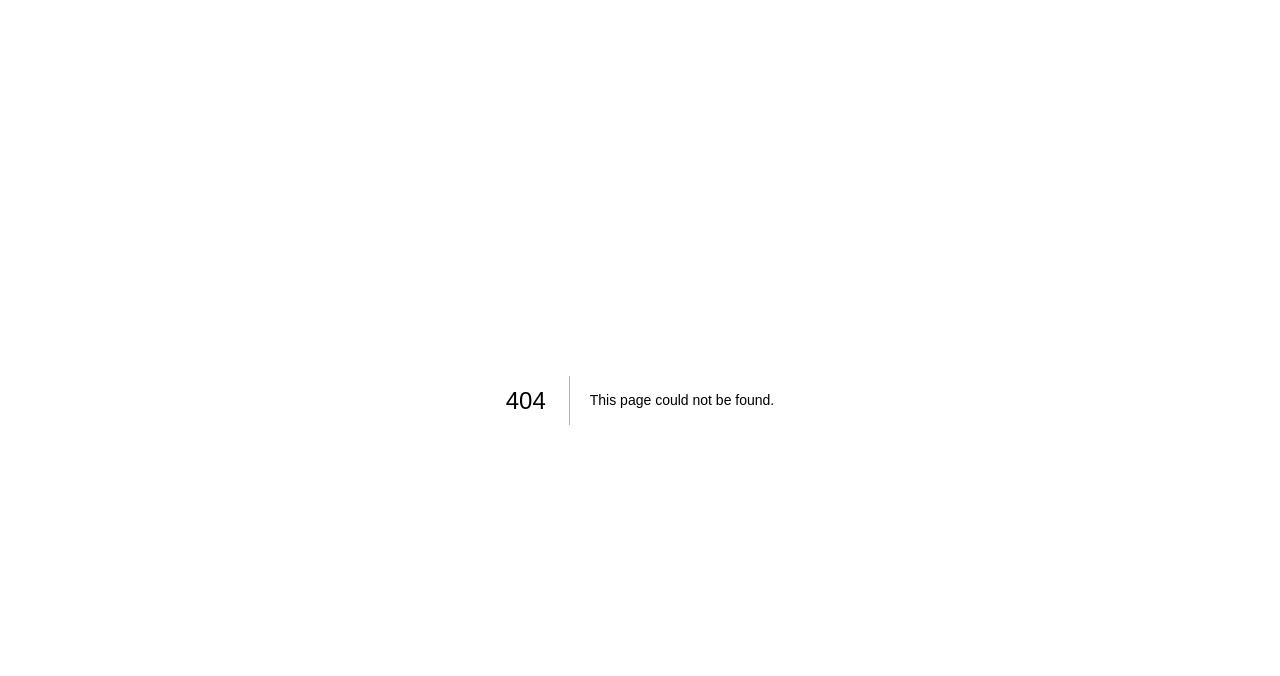
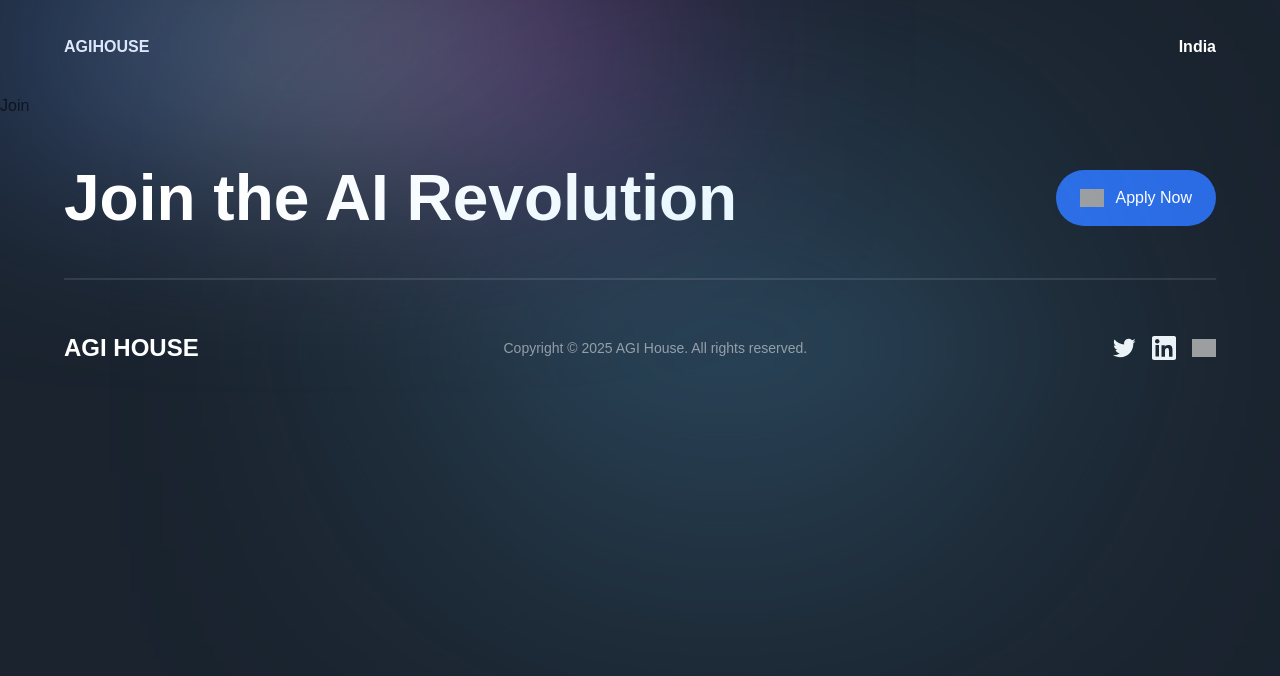
Before and after one commit to tushgaurav/agihouse-site, a Next.js app: page /join in a window 1280 px wide. Before the commit this address had no page. Shown: the top 676 px of the page. Built offline with nearby package versions, Linux system fonts and the light colour scheme; grey boxes are pictures that could not be loaded; a web font is replaced by a local one.

Commit message:
fix: general improvements

```diff
--- a/app/head.js
+++ b/app/head.js
@@ -1,6 +1,6 @@
 const Head = () => (
   <>
-    <title>MetaDroid</title>
+    <title>AGI House India</title>
     <meta name="viewport" content="width=device-width, initial-scale=1" />
     <link rel="icon" href="/metadroid-fav.png" />
   </>
--- /dev/null
+++ b/app/join/page.tsx
@@ -0,0 +1,7 @@
+export default function Join() {
+    return (
+        <div>
+            Join
+        </div>
+    )
+}
--- a/app/layout.js
+++ b/app/layout.js
@@ -1,12 +1,22 @@
 import '../styles/globals.css';
+import { Footer, Navbar } from '../components';
 
 const RootLayout = ({ children }) => (
   <html lang="en">
     <head>
       <link rel="preconnect" href="https://stijndv.com" />
-      <link rel="stylesheet" href="https://stijndv.com/fonts/Eudoxus-Sans.css" />
+      <link
+        rel="stylesheet"
+        href="https://stijndv.com/fonts/Eudoxus-Sans.css"
+      />
     </head>
-    <body>{children}</body>
+    <body>
+      <div className="bg-primary-black overflow-hidden min-h-screen">
+        <Navbar />
+        {children}
+        <Footer />
+      </div>
+    </body>
   </html>
 );
 
```
Also changed, not shown: app/page.tsx (added, +35 -0 lines), tsconfig.json (added, +36 -0 lines).
